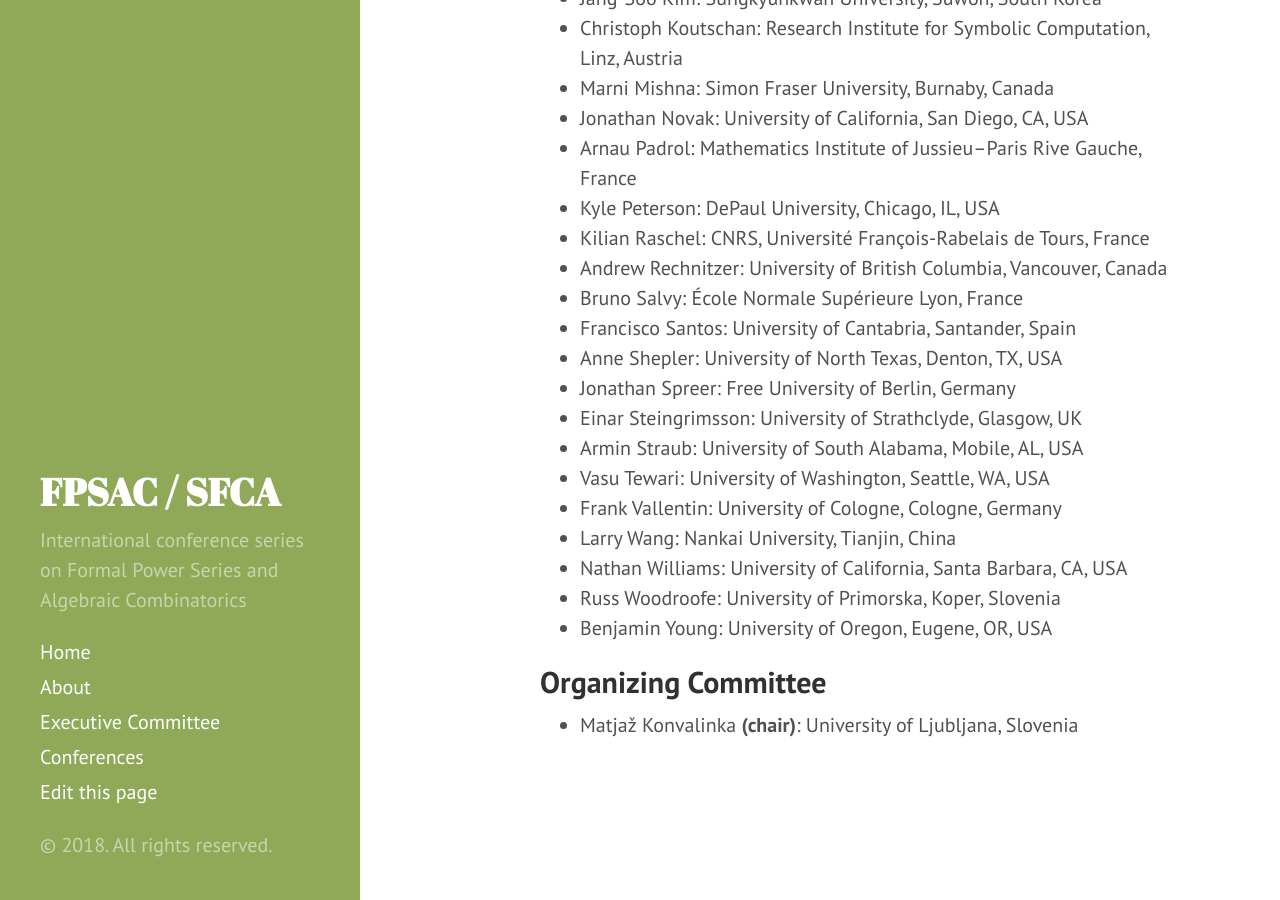
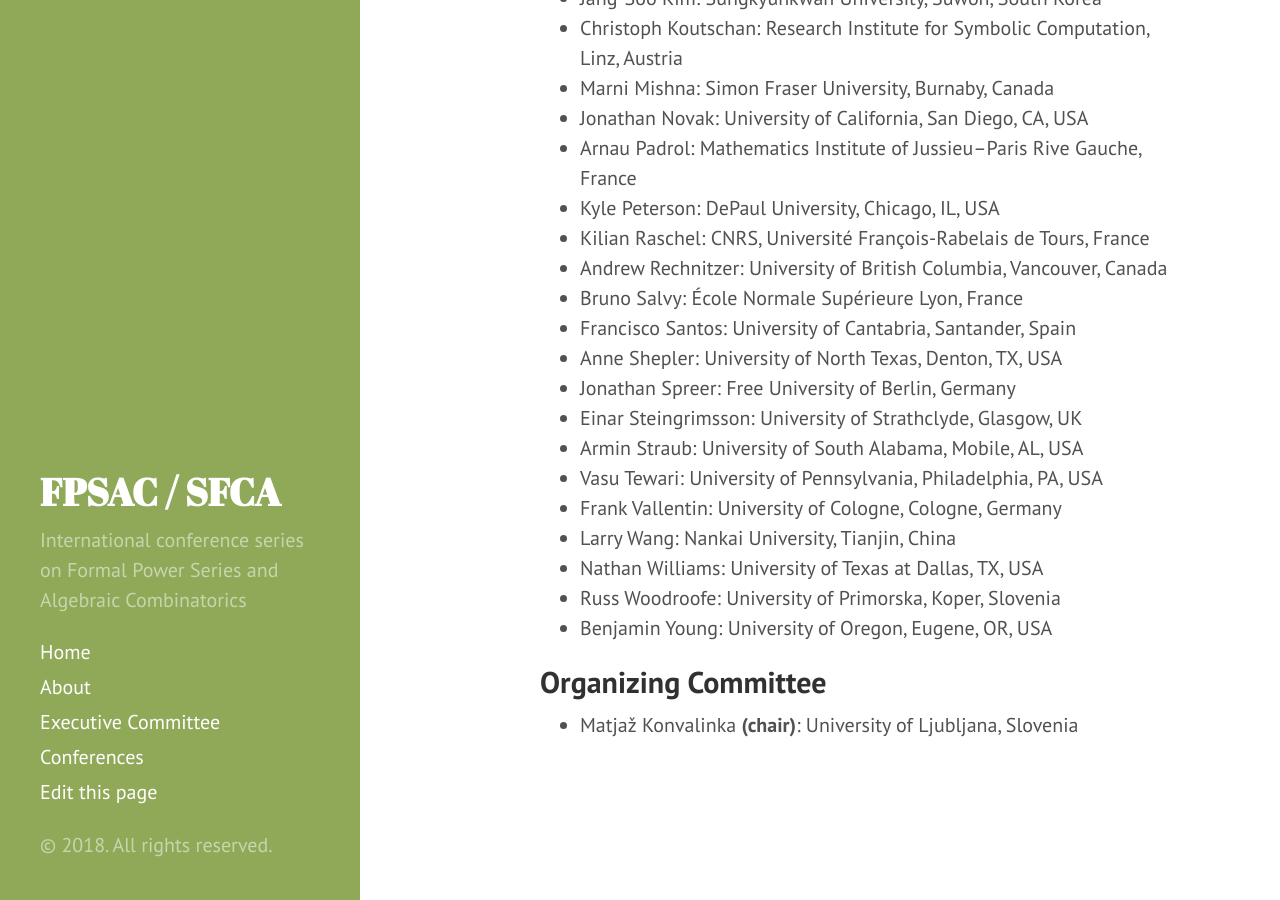
Before and after one commit to FPSAC/FPSAC.github.io, a Jekyll site: the page built from _confs/fpsac-2019.md, in a window 1280 px wide and 900 px high, scrolled down 1307 px. Built offline with Jekyll 4.4.1, drawn with Linux system fonts in a browser that asks for light colours.

Commit message:
Update fpsac-2019.md

```diff
--- a/_confs/fpsac-2019.md
+++ b/_confs/fpsac-2019.md
@@ -81,13 +81,13 @@
 - name: Armin Straub
   affiliation: University of South Alabama, Mobile, AL, USA
 - name: Vasu Tewari
-  affiliation: University of Washington, Seattle, WA, USA
+  affiliation: University of Pennsylvania, Philadelphia, PA, USA
 - name: Frank Vallentin
   affiliation: University of Cologne, Cologne, Germany
 - name: Larry Wang
   affiliation: Nankai University, Tianjin, China
 - name: Nathan Williams
-  affiliation: University of California, Santa Barbara, CA, USA
+  affiliation: University of Texas at Dallas, TX, USA
 - name: Russ Woodroofe
   affiliation: University of Primorska, Koper, Slovenia
 - name: Benjamin Young
```
